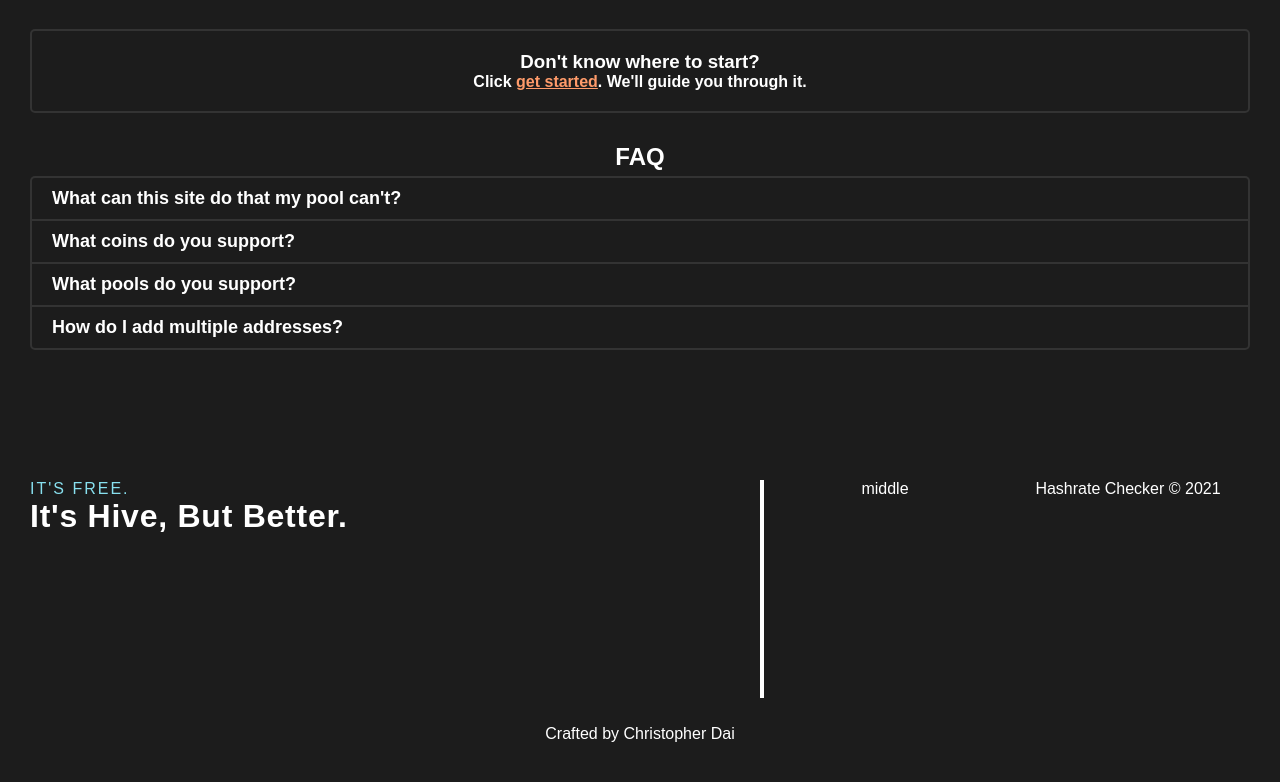
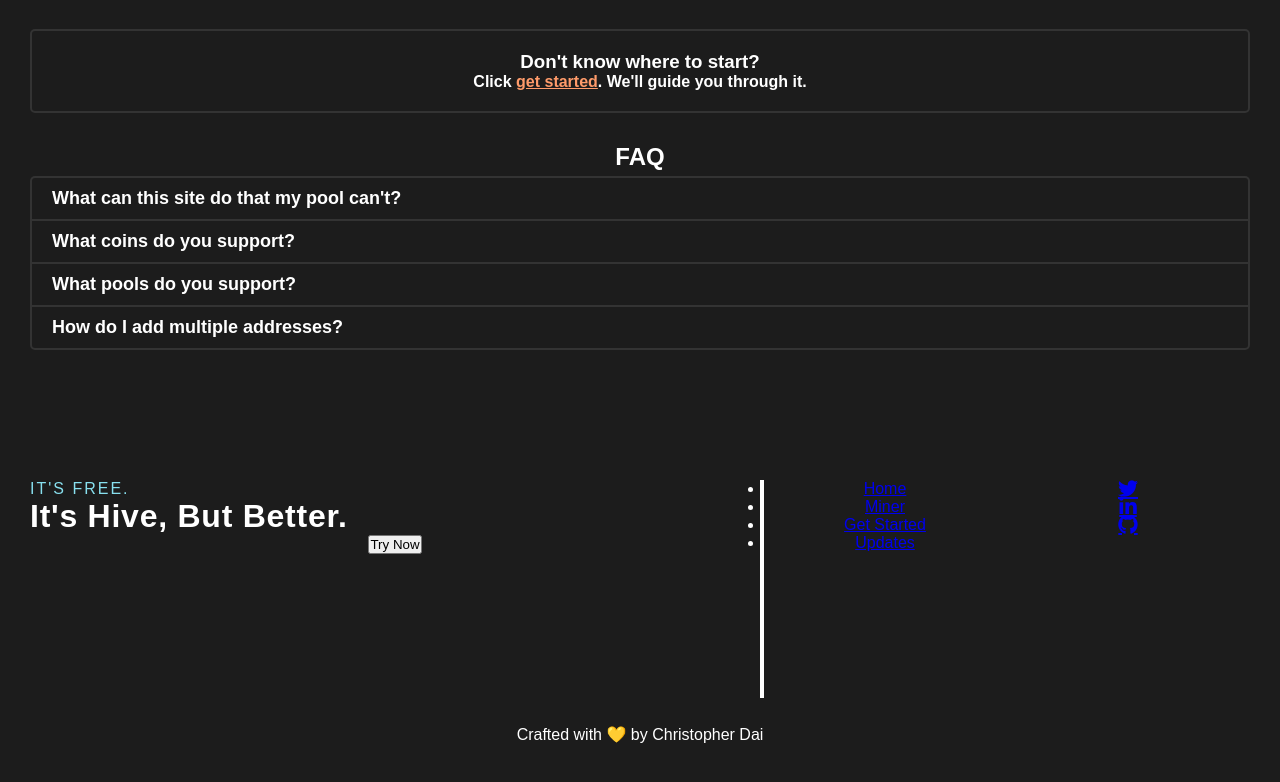
Before and after one commit to chrisdaid/rigmanager, a plain HTML site: page index.html in a window 1280 px wide. Shown: the part 494-1276 px from the top of the page. Drawn offline with Linux system fonts and the light colour scheme; no server answers.

Commit message:
added icons (fontawesome)

```diff
--- a/index.html
+++ b/index.html
@@ -13,6 +13,7 @@
     />
     <link rel="stylesheet" href="./style/navbar.css">
     <link rel="stylesheet" href="./style/style.css" />
+    <script src="https://kit.fontawesome.com/2eaa823958.js" crossorigin="anonymous"></script>
   </head>
   <body>
     <!-- NAVBAR -->
@@ -97,16 +98,30 @@
       <div class="left">
         <p>IT'S FREE.</p>
         <h3>It's Hive, But Better.</h3>
+        <button>Try Now</button>
       </div>
       <div class="middle">
-        middle
+        <ul>
+          <li><a href="#">Home</a></li>
+          <li><a href="#">Miner</a></li>
+          <li><a href="#">Get Started</a></li>
+          <li><a href="#">Updates</a></li>
+        </ul>
       </div>
-      <div class="right">
-        Hashrate Checker &copy 2021
+      <div class="right socials">
+        <div class="twitter">
+          <a href="https://twitter.com/sirhchris" class="fab fa-twitter fa-lg" target="_blank"></a>
+        </div>
+        <div class="linkedin">
+          <a href="https://linkedin.com/in/chrisdaid" class="fab fa-linkedin-in fa-lg" target="_blank"></a>
+        </div>
+        <div class="github">
+          <a href="https://github.com/chrisdaid/rigmanager" class="fab fa-github fa-lg" target="_blank"></a>
+        </div>
       </div>
       </div>
       <div class="bottom-footer">
-        Crafted by Christopher Dai
+        Crafted with 💛 by Christopher Dai
       </div>
     </footer>
     <script src="animate-logo.js"></script>
```
